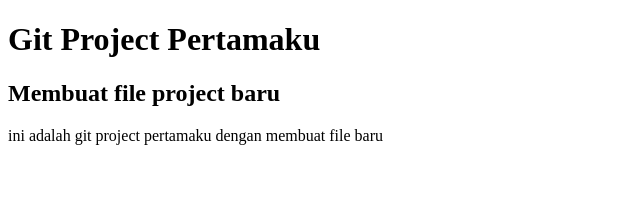
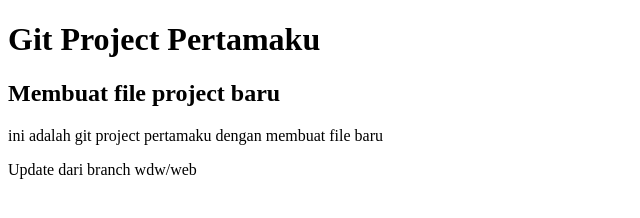
Before and after one commit to Kiraa808/web_git, a plain HTML site: page index.html in a window 1280 px wide. Shown: the whole page, without its empty margins (0-640 px from the left). Drawn offline with Linux system fonts and the light colour scheme.

Commit message:
update index.html di branch wdw/web

```diff
--- a/index.html
+++ b/index.html
@@ -7,5 +7,6 @@
     <h1> Git Project Pertamaku</h1>
     <h2> Membuat file project baru </h2>
     <p> ini adalah git project pertamaku dengan membuat file baru</p>
+    <p>Update dari branch wdw/web</p>
 </body>
 </html>
```
